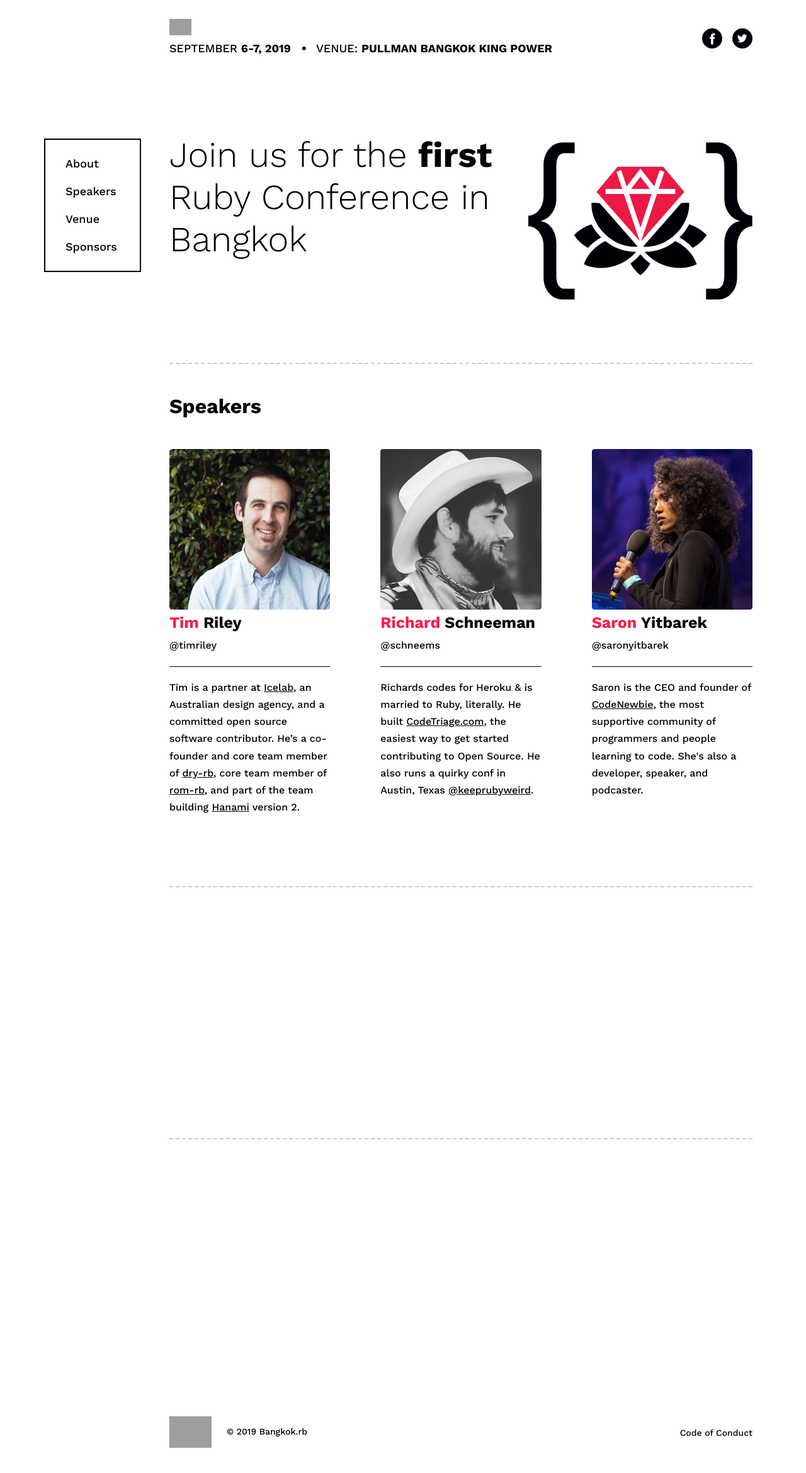
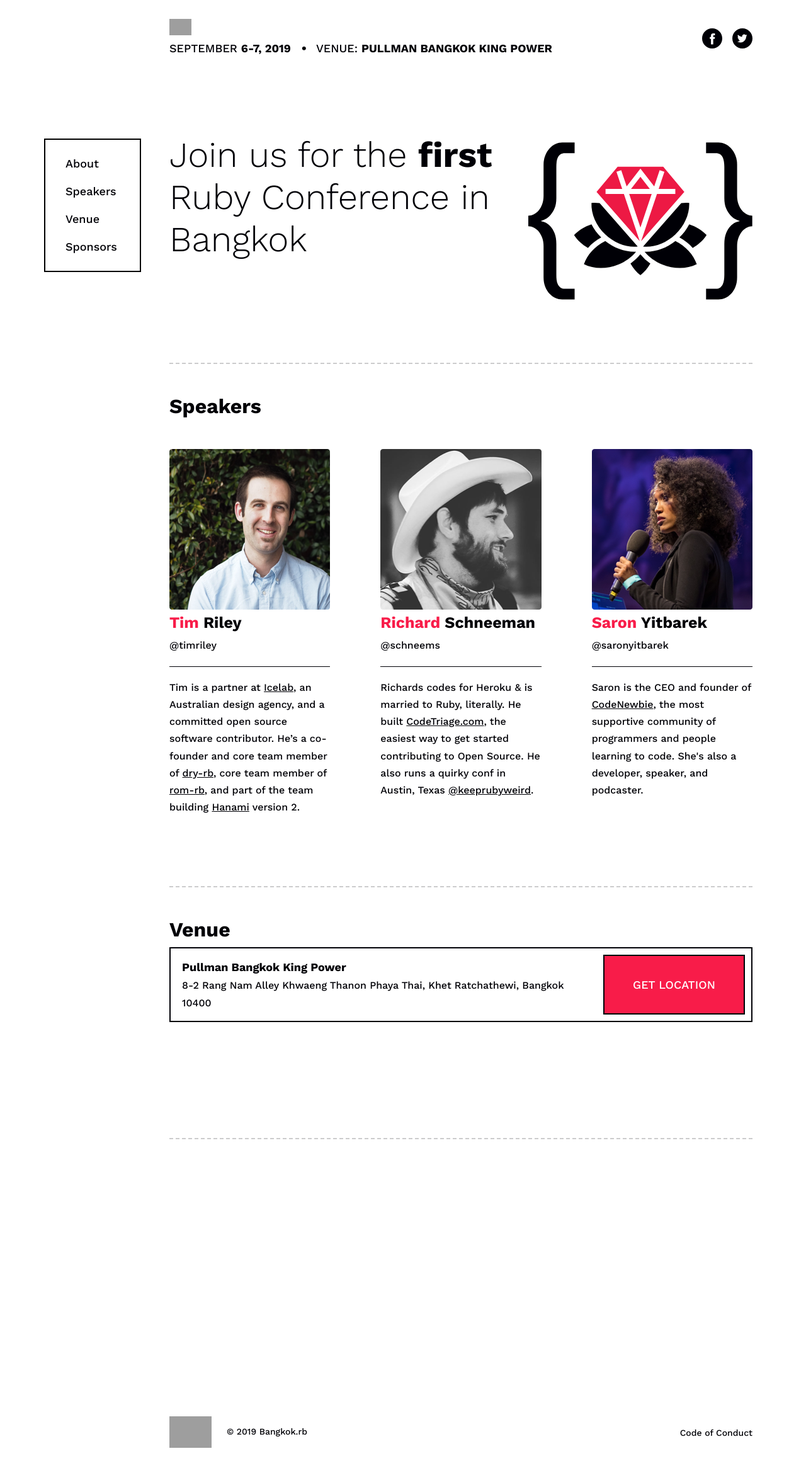
Before and after one commit to bangkokrb/rubyconfth, a Jekyll site: the page built from index.md, in a window 1280 px wide. Shown: the whole page at 63% size. Built offline with Jekyll 4.4.1, drawn with Linux system fonts in a browser that asks for light colours; grey boxes are pictures that could not be loaded.

Commit message:
Implement the venue address component using the address microformat

```diff
--- /dev/null
+++ b/_includes/map-venue.html
@@ -0,0 +1,16 @@
+{% capture content %}
+<div class="map-venue">
+  <div class="map-venue__direction">
+    <address class="map-venue__address">
+      <a href="https://www.pullmanbangkokkingpower.com/" class="map-venue__name url fn org" >Pullman Bangkok King Power</a>
+      <span class="street-address">8-2 Rang Nam Alley</span>
+      <span class="extended-address">Khwaeng Thanon Phaya Thai, Khet Ratchathewi,</span>
+      <span class="locality">Bangkok</span>
+      <span class="postal-code">10400</span>
+    </address>
+    <a href="https://goo.gl/maps/vnLpSxt1zzw" target="_blank" class="map-venue__btn btn btn--primary btn--lg">Get Location</a>
+  </div>
+</div>
+{% endcapture %}
+{% comment %} Workaround to prevent Markdown to interpret the content as a code snippet {% endcomment %}
+{{ content | replace: '    ', ''}}
--- a/_sass/_variables.scss
+++ b/_sass/_variables.scss
@@ -59,3 +59,6 @@
 
 $btn-border-radius: 0;
 $btn-border-radius-lg: 0;
+
+$btn-padding-y-lg: 2rem;
+$btn-font-size-lg: map-get($font-sizes, 'lg')
--- a/_sass/components/_btn.scss
+++ b/_sass/components/_btn.scss
@@ -1,6 +1,18 @@
 .btn {
   &--primary {
     @extend .btn-primary;
+
+    text-transform: uppercase;
+
+    &,
+    &:hover,
+    &:active,
+    &:focus,
+    &:not(:disabled):not(.disabled):active,
+    &:not(:disabled):not(.disabled):active:focus {
+      border: 2px solid map-get($color-gray, 'primary');
+      box-shadow: none;
+    }
   }
 
   &--secondary {
--- /dev/null
+++ b/_sass/components/_map-venue.scss
@@ -0,0 +1,47 @@
+.map-venue {
+
+}
+
+.map-venue__direction {
+  display: flex;
+  flex-direction: column;
+
+  padding: 10px;
+
+  background: $white;
+  border: 2px solid map-get($color-gray, 'primary');
+
+  @include media-breakpoint-up('lg') {
+    flex-direction: row;
+    justify-content: space-between;
+    align-items: center;
+  }
+
+  p {
+    margin: 0;
+  }
+
+  .map-venue__address {
+    margin: 0 0 1rem;
+
+    @include media-breakpoint-up('lg') {
+      margin-bottom: 0;
+      padding: 0 1rem 0 0.5rem;
+    }
+  }
+
+  .map-venue__name {
+    @extend .link--secondary;
+
+    display: block;
+    font-size: map-get($font-sizes, 'lg');
+    font-weight: bold;
+  }
+
+  .map-venue__btn {
+    width: 100%;
+    @include media-breakpoint-up('lg') {
+      width: rem(225px);
+    }
+  }
+}
--- a/assets/stylesheets/application.scss
+++ b/assets/stylesheets/application.scss
@@ -33,5 +33,6 @@
 @import 'components/list-keynote-speaker';
 @import 'components/logo';
 @import 'components/list-social-platform';
+@import 'components/map-venue';
 
 @import 'screens/home';
--- a/index.md
+++ b/index.md
@@ -19,6 +19,8 @@
 </section>
 
 <section id="venue" class="home-venue">
+<h2>Venue</h2>
+{% include map-venue.html %}
 </section>
 
 <section id="sponsors" class="home-sponsor">
```
